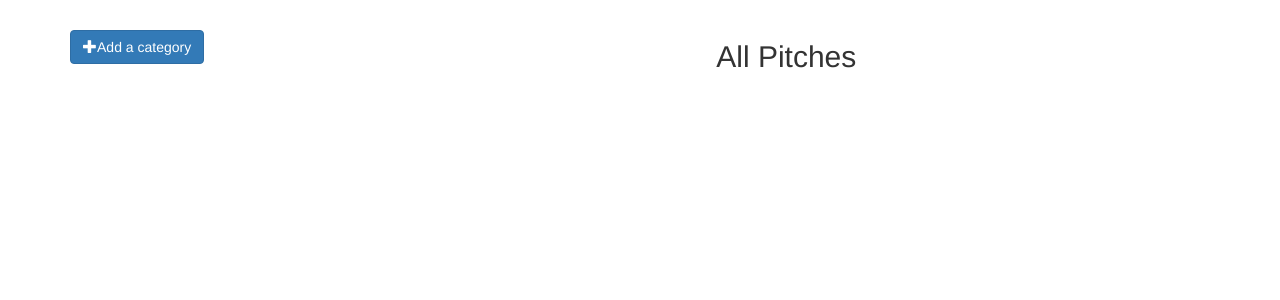
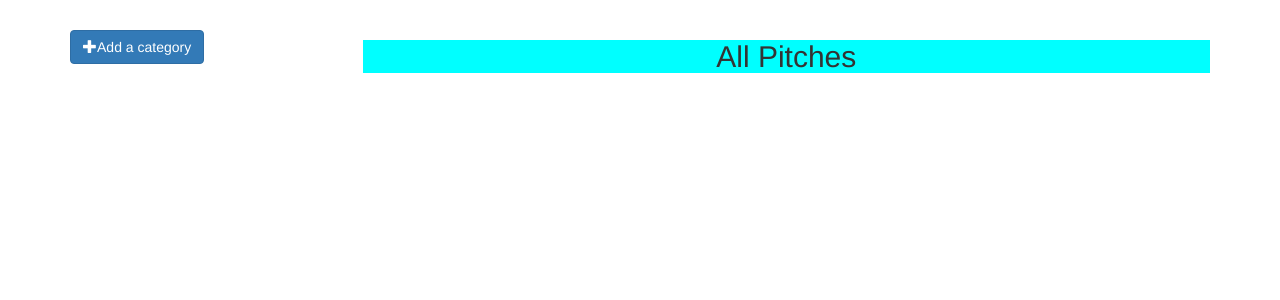
Before and after one commit to kangalah/pitch-app, a Flask app: page / in a window 1280 px wide. Shown: the part 52-352 px from the top of the page. Run offline with Flask 2, Linux system fonts and the light colour scheme; data that the repository does not hold is empty; some libraries are stand-ins or nearby versions.

Commit message:
add bg color to class all-pitches

```diff
--- a/app/static/css/styles.css
+++ b/app/static/css/styles.css
@@ -1,5 +1,6 @@
 ol.category-list {
     list-style-type: georgian;
+    color: blueviolet;
 }
 .my-pitches{
     padding-top: 2rem;
@@ -12,4 +13,5 @@ ol.category-list {
 .all-pitches h2{
     display: flex;
     justify-content: center;
+    background-color: aqua;
 }
```
